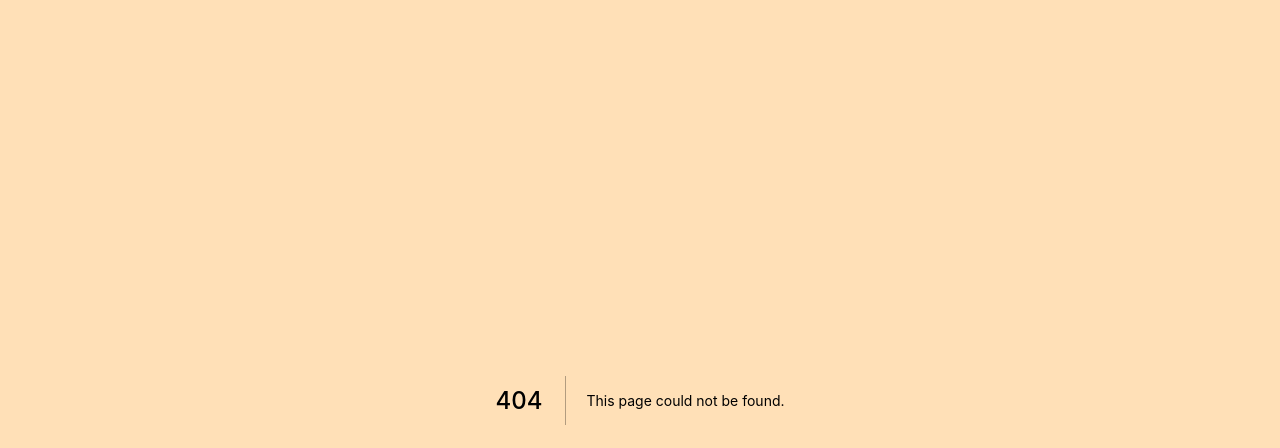
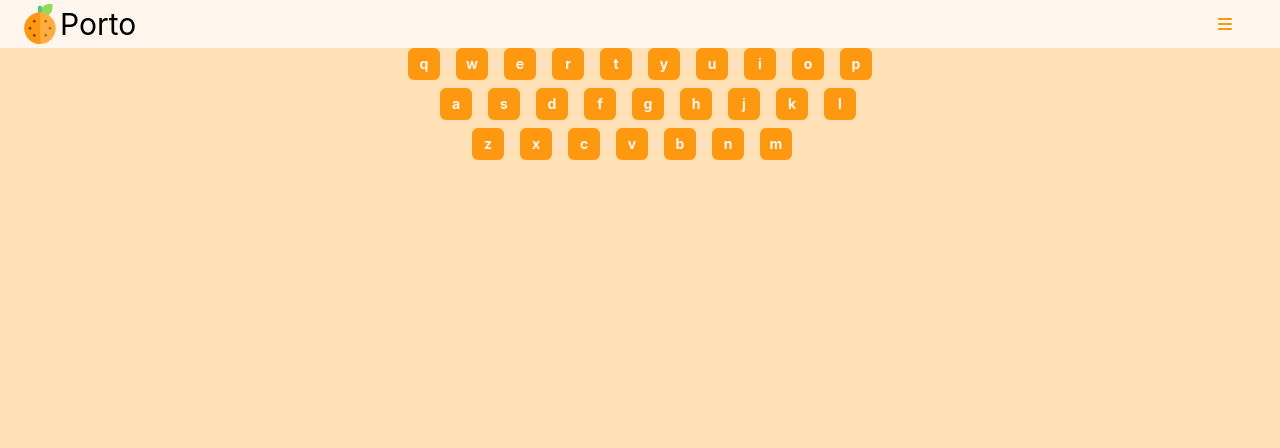
Before and after one commit to CCChira/porto, a Next.js app: page /wordle in a window 1280 px wide. Before the commit this address had no page. Shown: the top 448 px of the page. Built offline with nearby package versions, Linux system fonts and the light colour scheme.

Commit message:
started work on wordle clone

```diff
--- a/components/Header.tsx
+++ b/components/Header.tsx
@@ -1,13 +1,35 @@
 import React from 'react';
-
+import Link from 'next/link';
+import OrangeSlice from '../assets/orange-svgrepo-com.svg';
+import Image from 'next/image';
+import { FontAwesomeIcon } from '@fortawesome/react-fontawesome';
+import { faBars } from '@fortawesome/free-solid-svg-icons';
 type Props = {
-  children: JSX.Element;
+  children?: JSX.Element;
   modifiers: string;
 };
 
 const Header: React.FC<Props> = ({ children, modifiers }) => {
   const headerClass = `sticky w-full h-12 flex ${modifiers}`;
-  return <div className={headerClass}>{children}</div>;
+  return (
+    <div className={headerClass}>
+      <div className="flex items-center w-full space-between">
+        <Link href="/">
+          <div className="flex ml-5 cursor-pointer hover:animate-bouncer-infinite">
+            <Image src={OrangeSlice} height="40" width="40" />
+            <h1 className="self-center text-3xl">Porto</h1>
+          </div>
+        </Link>
+        {children}
+        <div className="ml-auto mr-12">
+          <FontAwesomeIcon
+            icon={faBars}
+            className="transition duration-300 ease-in-out text-primary hover:text-primary-light"
+          />
+        </div>
+      </div>
+    </div>
+  );
 };
 
 export default Header;
--- /dev/null
+++ b/components/atoms/WordleKeyboard.tsx
@@ -0,0 +1,22 @@
+import React from 'react';
+import { qwerty } from '../../constants/keyArrays';
+import WordleRow from './WordleKeyboardRow';
+type Props = {};
+
+const WordleKeyboard: React.FC<Props> = ({}) => {
+  return (
+    <div className="flex flex-col gap-2">
+      <div className="" id="line1">
+        <WordleRow rowLetters={qwerty.row1} modifiers="" />
+      </div>
+      <div className="" id="line2">
+        <WordleRow rowLetters={qwerty.row2} modifiers="ml-8" />
+      </div>
+      <div className="" id="line3">
+        <WordleRow rowLetters={qwerty.row3} modifiers="ml-16" />
+      </div>
+    </div>
+  );
+};
+
+export default WordleKeyboard;
--- /dev/null
+++ b/components/atoms/WordleKeyboardRow.tsx
@@ -0,0 +1,27 @@
+import React from 'react';
+import Button from './Button';
+
+type Props = {
+  rowLetters: string[];
+  modifiers: string;
+};
+
+const WordleRow: React.FC<Props> = ({ rowLetters, modifiers }) => {
+  return (
+    <div className={'flex w-fit gap-4 ' + modifiers}>
+      {rowLetters.map((letter: string, index: number) => {
+        return (
+          <Button
+            type="primary"
+            modifiers="w-8 h-8 rounded-md flex items-center justify-center"
+            link=""
+          >
+            {letter}
+          </Button>
+        );
+      })}
+    </div>
+  );
+};
+
+export default WordleRow;
--- /dev/null
+++ b/components/atoms/WordleRow.tsx
@@ -0,0 +1,28 @@
+import { kebabCase } from 'lodash';
+import React from 'react';
+import { board } from '../../constants/keyArrays';
+type Props = {};
+
+const Input: React.FC<Props> = ({}) => {
+  return (
+    <div>
+      {board.map((row: string[], index: number) => {
+        return (
+          // <div key={index}>
+          // {
+          //  row.map((position: string, index2: number) => {
+          //     return(
+          //       <input type="text" value="" key={index, index2}/>
+          //     )
+
+          //   })
+          // }
+          // </div>
+          <></>
+        );
+      })}
+    </div>
+  );
+};
+
+export default Input;
--- /dev/null
+++ b/components/molecules/WordleBoard.tsx
@@ -0,0 +1,13 @@
+import React from 'react';
+import WordleKeyboard from '../atoms/WordleKeyboard';
+type Props = {};
+
+const WordleBoard: React.FC<Props> = ({}) => {
+  return (
+    <div className="flex items-center justify-center">
+      <WordleKeyboard />
+    </div>
+  );
+};
+
+export default WordleBoard;
--- /dev/null
+++ b/constants/keyArrays.ts
@@ -0,0 +1,14 @@
+//typescript object with keyboard keys in qwerty layout
+export const qwerty = {
+  row1: ['q', 'w', 'e', 'r', 't', 'y', 'u', 'i', 'o', 'p'],
+  row2: ['a', 's', 'd', 'f', 'g', 'h', 'j', 'k', 'l'],
+  row3: ['z', 'x', 'c', 'v', 'b', 'n', 'm'],
+}
+export const board = [
+  ["", "", "", "", "", ""],
+  ["", "", "", "", "", ""],
+  ["", "", "", "", "", ""],
+  ["", "", "", "", "", ""],
+  ["", "", "", "", "", ""],
+  ["", "", "", "", "", ""]
+]
--- a/pages/_app.tsx
+++ b/pages/_app.tsx
@@ -5,7 +5,7 @@ import { config } from '@fortawesome/fontawesome-svg-core';
 config.autoAddCss = false;
 function MyApp({ Component, pageProps }: AppProps) {
   return (
-    <div className="bg-primary-highlight">
+    <div className="h-screen bg-primary-highlight">
       <Component {...pageProps} />
     </div>
   );
--- /dev/null
+++ b/pages/hub.tsx
@@ -0,0 +1,27 @@
+//create nextjs page component with typescript
+import * as React from 'react';
+import Image from 'next/image';
+import OrangeSlice from '../assets/orange-svgrepo-com.svg';
+import { NextPage } from 'next';
+import Header from '../components/Header';
+import Link from 'next/link';
+import Button from '../components/atoms/Button';
+export interface Props {}
+
+const landingPage: NextPage<Props> = () => {
+  return (
+    <div className="h-full">
+      <Header modifiers="bg-white"></Header>
+      <div className="flex flex-col items-center justify-center w-full h-full gap-10">
+        <Button type="primary" modifiers="w-40 h-12" link="/tmdb">
+          TMDB playground
+        </Button>
+        <Button type="primary" modifiers="w-40 h-12" link="/wordle">
+          Wordle Clone
+        </Button>
+      </div>
+    </div>
+  );
+};
+
+export default landingPage;
--- a/pages/index.tsx
+++ b/pages/index.tsx
@@ -16,22 +16,22 @@ export default function Home() {
   }, []);
   return (
     <>
-      <div className="h-screen w-screen flex items-center justify-center bg-white flex-col">
-        <div className="flex items-center justify-center h-fit w-full xl:animate-slide-in animate-slide-in-mobile mb-10">
+      <div className="flex flex-col items-center justify-center w-screen h-screen bg-white">
+        <div className="flex items-center justify-center w-full mb-10 h-fit animate-slide-in-mobile xl:animate-slide-in">
           <Image src={OrangeSlice} />
-          <h1 className="self-center text-7xl mt-10 mr-5">Porto</h1>
+          <h1 className="self-center mt-10 mr-5 text-7xl">Porto</h1>
         </div>
         <div>
           {loaded ? (
             <Button
               type="primary"
               modifiers="w-80 h-16 animate-fade-in"
-              link="/home"
+              link="/hub"
             >
               <a>Continue</a>
             </Button>
           ) : (
-            <div className="w-80 h-16"></div>
+            <div className="h-16 w-80"></div>
           )}
         </div>
       </div>
--- a/pages/home.tsx
+++ b/pages/tmdb.tsx
@@ -46,22 +46,7 @@ const landingPage: NextPage<Props> = () => {
 
   return (
     <div>
-      <Header modifiers="bg-white">
-        <div className="flex items-center space-between w-full">
-          <Link href="/">
-            <div className="flex cursor-pointer hover:animate-bouncer-infinite ml-5">
-              <Image src={OrangeSlice} height="40" width="40" />
-              <h1 className="self-center text-3xl">Porto</h1>
-            </div>
-          </Link>
-          <div className="ml-auto mr-12">
-            <FontAwesomeIcon
-              icon={faBars}
-              className="text-primary hover:text-primary-light transition ease-in-out duration-300"
-            />
-          </div>
-        </div>
-      </Header>
+      <Header modifiers="bg-white"></Header>
       <div className="flex flex-wrap justify-center">
         <Search
           items={data}
--- /dev/null
+++ b/pages/wordle.tsx
@@ -0,0 +1,17 @@
+import * as React from 'react';
+import { NextPage } from 'next';
+import Header from '../components/Header';
+import Button from '../components/atoms/Button';
+import WordleBoard from '../components/molecules/WordleBoard';
+export interface Props {}
+
+const landingPage: NextPage<Props> = () => {
+  return (
+    <div className="h-full">
+      <Header modifiers="bg-white"></Header>
+      <WordleBoard />
+    </div>
+  );
+};
+
+export default landingPage;
```
